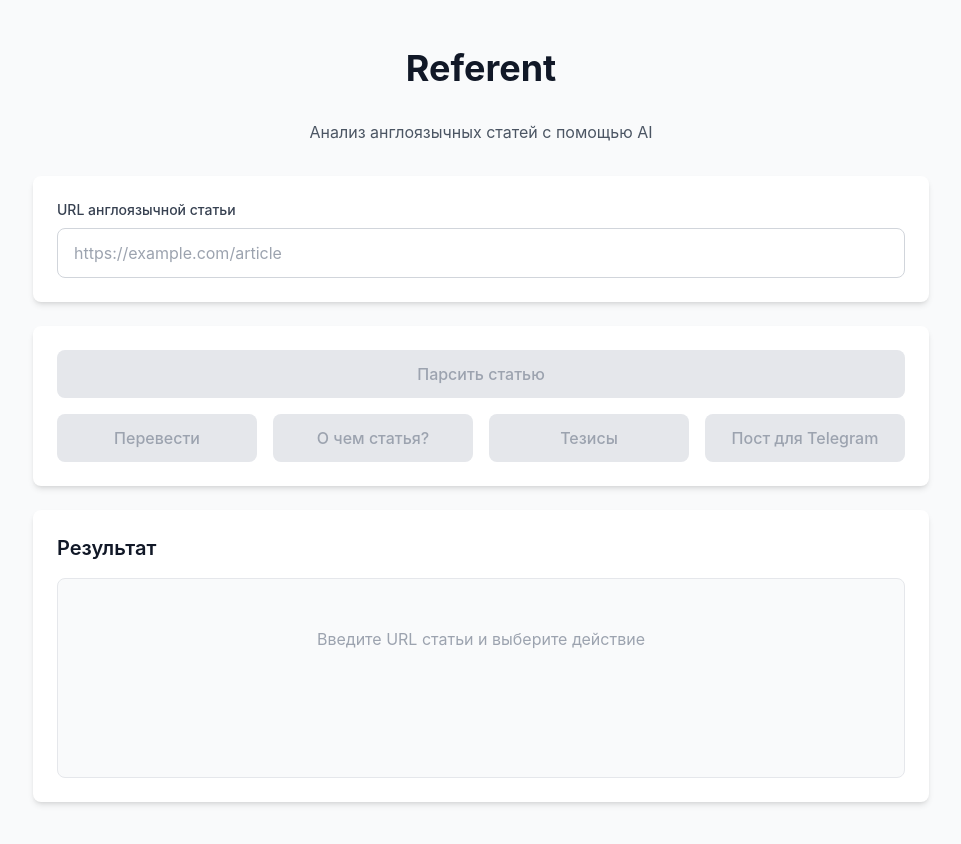
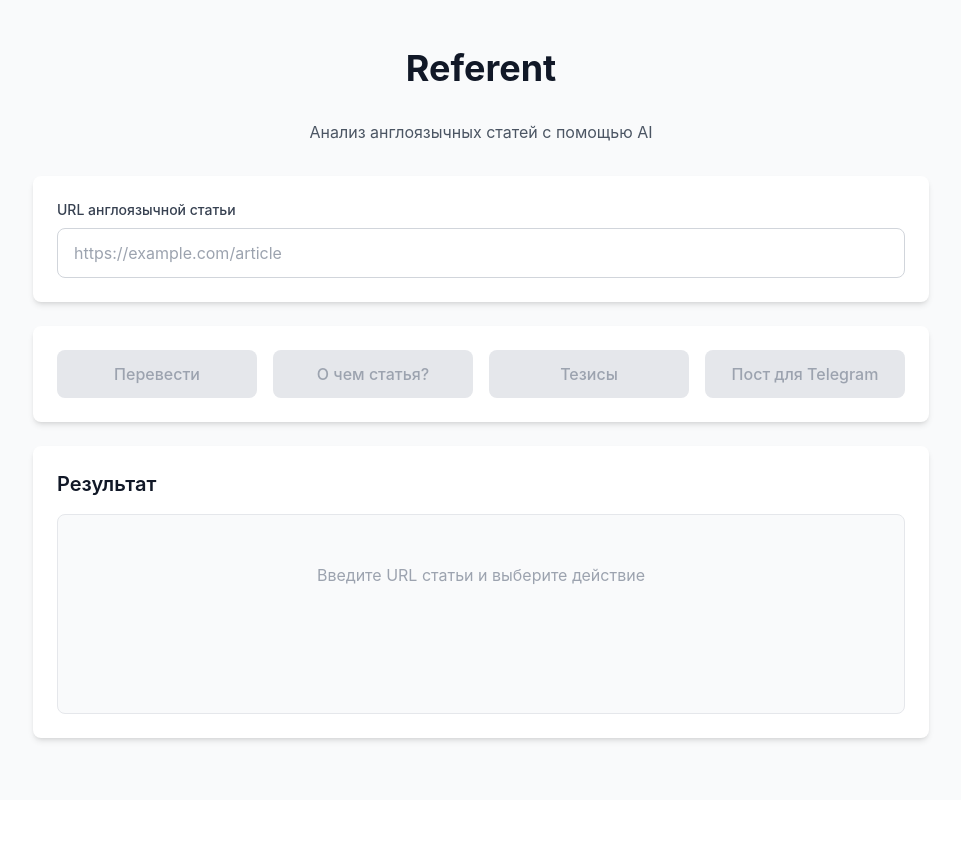
Before and after one commit to rbait31/referent, a Next.js app: page / in a window 1280 px wide. Shown: the top 844 px of the page, without its empty margins (159-1120 px from the left). After the commit the page ends 800 px from the top, so only its background shows below. Built offline with nearby package versions, Linux system fonts and the light colour scheme.

Commit message:
Удалил кнопку «Парсить статью

```diff
--- a/app/page.tsx
+++ b/app/page.tsx
@@ -2,7 +2,7 @@
 
 import { useState } from 'react'
 
-type ActionType = 'summary' | 'thesis' | 'telegram' | 'parse' | 'translate'
+type ActionType = 'summary' | 'thesis' | 'telegram' | 'translate'
 
 interface ParseResult {
   date: string | null
@@ -16,40 +16,6 @@ export default function Home() {
   const [result, setResult] = useState('')
   const [activeAction, setActiveAction] = useState<ActionType | null>(null)
   const [parsedArticle, setParsedArticle] = useState<ParseResult | null>(null)
-
-  const handleParse = async () => {
-    if (!url.trim()) {
-      alert('Пожалуйста, введите URL статьи')
-      return
-    }
-
-    setLoading(true)
-    setActiveAction('parse')
-    setResult('')
-
-    try {
-      const response = await fetch('/api/parse', {
-        method: 'POST',
-        headers: {
-          'Content-Type': 'application/json',
-        },
-        body: JSON.stringify({ url: url.trim() }),
-      })
-
-      if (!response.ok) {
-        const error = await response.json()
-        throw new Error(error.error || 'Ошибка при парсинге статьи')
-      }
-
-      const data: ParseResult = await response.json()
-      setParsedArticle(data)
-      setResult(JSON.stringify(data, null, 2))
-    } catch (error) {
-      setResult(`Ошибка: ${error instanceof Error ? error.message : 'Неизвестная ошибка'}`)
-    } finally {
-      setLoading(false)
-    }
-  }
 
   // Вспомогательная функция для парсинга статьи
   const parseArticle = async (): Promise<ParseResult> => {
@@ -205,25 +171,6 @@ export default function Home() {
 
         {/* Кнопки действий */}
         <div className="bg-white rounded-lg shadow-md p-6 mb-6">
-          <div className="mb-4">
-            <button
-              onClick={(e) => {
-                e.preventDefault()
-                handleParse()
-              }}
-              disabled={loading || !url.trim()}
-              className={`w-full px-6 py-3 rounded-lg font-medium transition-all ${
-                loading || !url.trim()
-                  ? 'bg-gray-200 text-gray-400 cursor-not-allowed'
-                  : activeAction === 'parse'
-                  ? 'bg-green-600 text-white shadow-lg'
-                  : 'bg-green-500 text-white hover:bg-green-600 hover:shadow-md'
-              }`}
-              type="button"
-            >
-              Парсить статью
-            </button>
-          </div>
           <div className="grid grid-cols-1 sm:grid-cols-2 lg:grid-cols-4 gap-4">
             <button
               onClick={() => handleAction('translate')}
```
